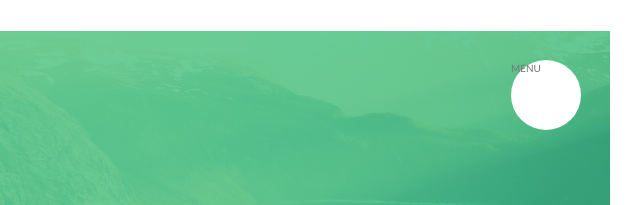
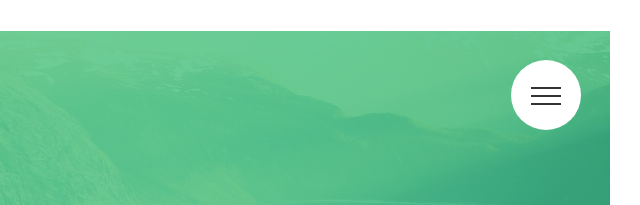
Before and after one commit to AyariAla/Natours-Sass, a website: page index.html in a window 1280 px wide. Shown: the top 205 px of the page, 639-1279 px from the left. Drawn offline with Linux system fonts and the light colour scheme.

Commit message:
navigation is done with the sandwich menu

```diff
--- a/index.html
+++ b/index.html
@@ -21,7 +21,9 @@
       <!-- Checkbox trick for the menu -->
       <input type="checkbox" class="navigation__checkbox" id="navi-toggle" />
       <!-- Icon placholder is label -->
-      <label for="navi-toggle" class="navigation__button"> MENU </label>
+      <label for="navi-toggle" class="navigation__button">
+        <span class="navigation__icon">&nbsp;</span>
+      </label>
       <!-- This will be the background -->
       <div class="navigation__background">&nbsp;</div>
       <!-- this is actual navigation menu -->
--- a/sass/layout/_navigation.scss
+++ b/sass/layout/_navigation.scss
@@ -14,6 +14,9 @@
     border-radius: 50%;
     z-index: 2000;
     box-shadow: 0 1rem 3 rem rgba($color-black, 0.1);
+    // for 3 lines of the icon to align
+    text-align: center;
+    cursor: pointer;
   }
 
   &__background {
@@ -112,4 +115,63 @@
     opacity: 1;
     width: 100%;
   }
+
+  //ICON
+  &__icon {
+    position: relative;
+    margin-top: 3.5rem;
+
+    &,
+    &::before,
+    &::after {
+      width: 3rem;
+      height: 2px;
+      background-color: $color-grey-dark-3;
+      display: inline-block;
+    }
+
+    &::before,
+    &::after {
+      content: '';
+      position: absolute;
+      left: 0;
+      transition: all 0.2s;
+    }
+
+    &::before {
+      top: -0.8rem;
+    }
+    &::after {
+      top: 0.8rem;
+    }
+  }
+
+  // The 3 lines getting closer effect
+  &__button:hover &__icon::before {
+    top: -1rem;
+  }
+
+  &__button:hover &__icon::after {
+    top: 1rem;
+  }
+  //
+
+  //making the middle line dissapear
+  &__checkbox:checked + &__button &__icon {
+    // do not touch the size or position because after and before depend on it
+    //best way to make it dissapear
+    background-color: transparent;
+  }
+
+  &__checkbox:checked + &__button &__icon::before {
+    //positionning to the middle
+    top: 0;
+    // 135deg instead of 45deg for better animation
+    transform: rotate(135deg);
+  }
+
+  &__checkbox:checked + &__button &__icon::after {
+    top: 0;
+    transform: rotate(-135deg);
+  }
 }
```
Also changed, not shown: css/style.css, 1 other file.
